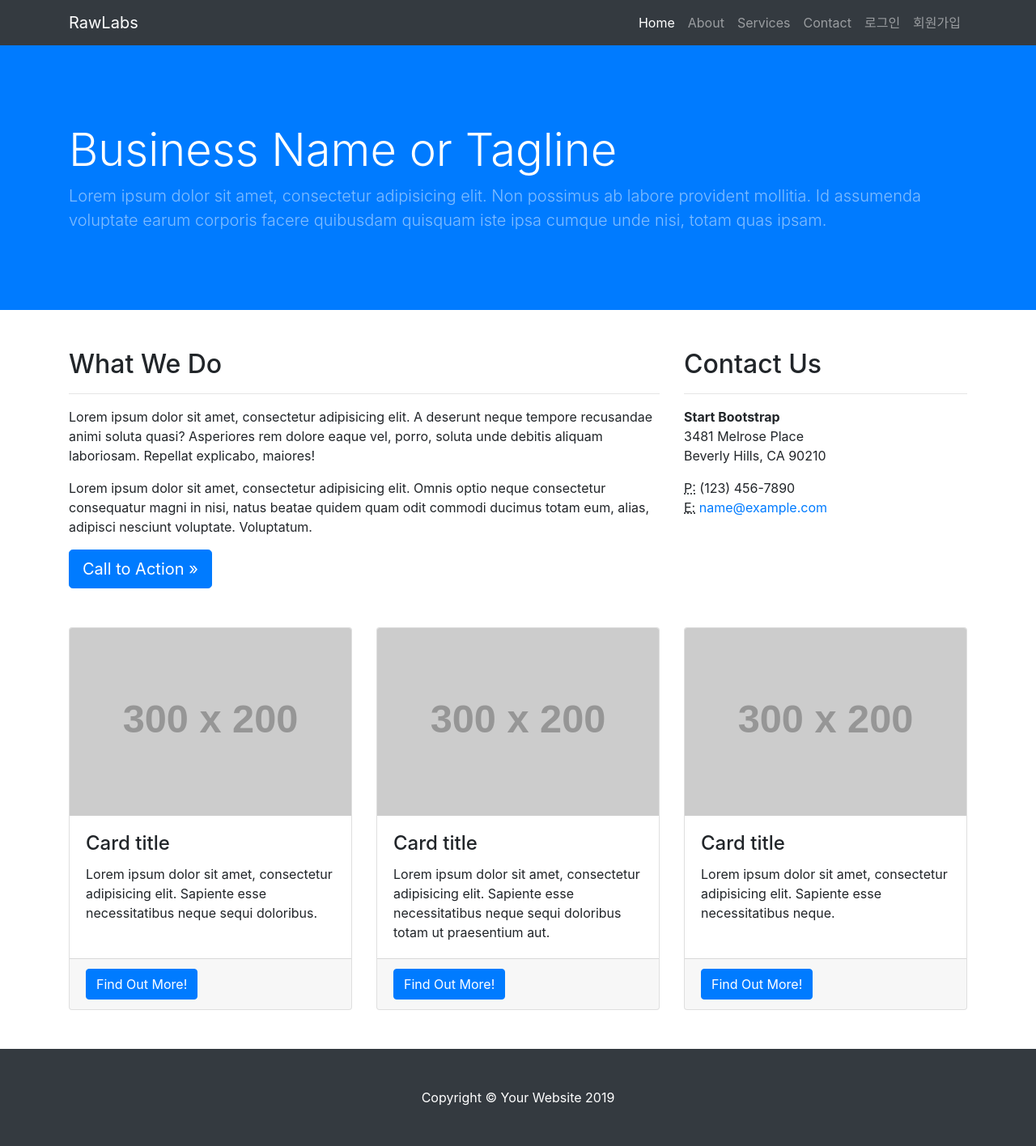
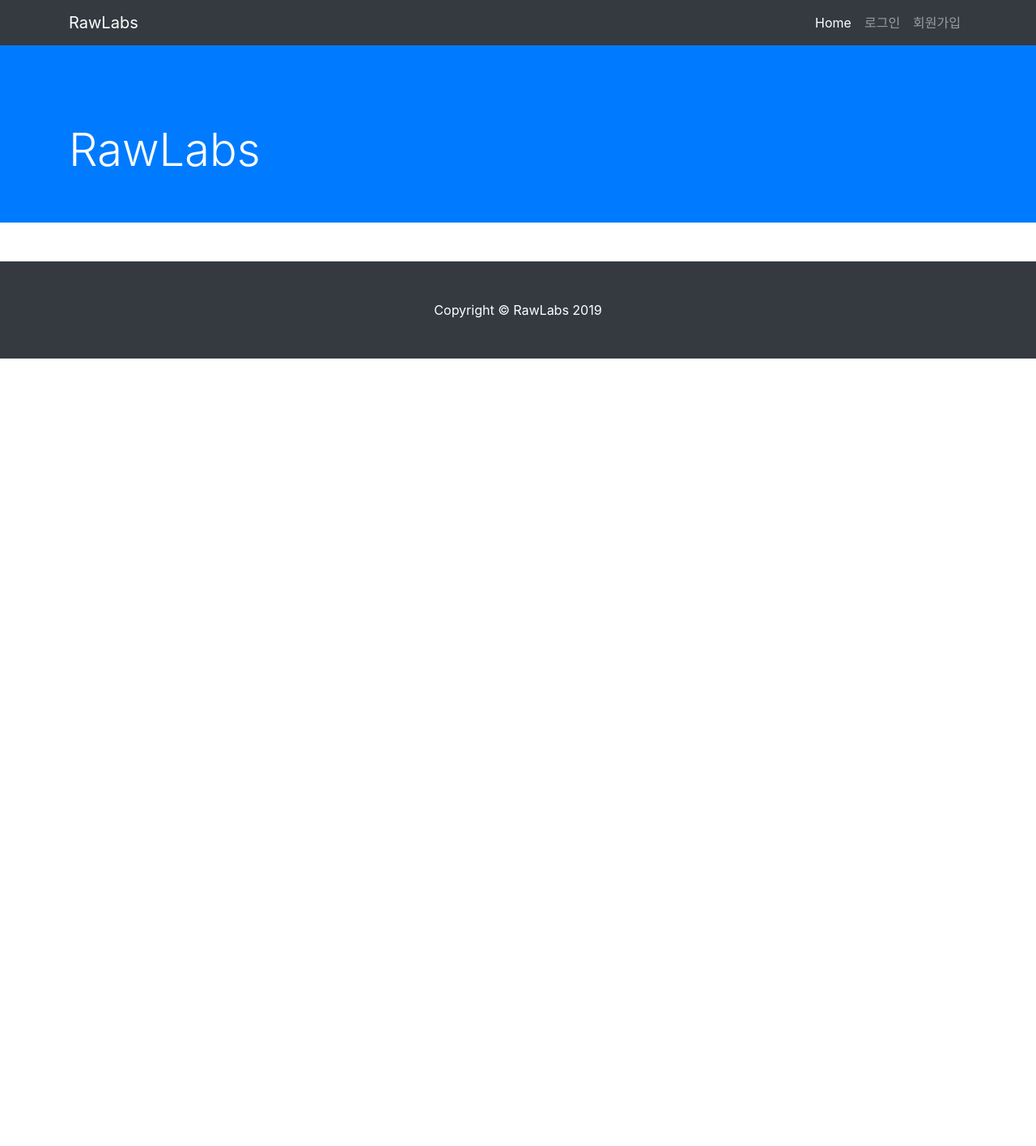
Before and after one commit to rawlabs-kr/rawlabs, a Django app: page / in a window 1280 px wide. Shown: the whole page at 81% size. After the commit the page ends 443 px from the top, so only its background shows below. Run offline with Django 3.2, Linux system fonts and the light colour scheme; grey boxes labelled with a size stand in for pictures from a placeholder-image service; parts of the project's set-up code (start-up, migrations or seed data) failed here and were passed over; some libraries are stand-ins or nearby versions.

Commit message:
프론트엔드 일부 수정

```diff
--- a/dashboard/views.py
+++ b/dashboard/views.py
@@ -24,7 +24,7 @@ class IsAuthenticatedMixin(LoginRequiredMixin):
         if not request.user.is_authenticated:
             return self.handle_no_permission()
         if not request.user.company.is_approved:
-            return self.handle_no_permission()
+            return HttpResponseRedirect(reverse_lazy('landing:not_approved'))
         return super().dispatch(request, *args, **kwargs)
 
 
--- a/landing/urls.py
+++ b/landing/urls.py
@@ -7,6 +7,7 @@ app_name = 'landing'
 
 urlpatterns = [
     path('', LandingIndexView.as_view(), name='index'),
+    path('notapproved/', TemplateView.as_view(template_name='landing/etc/not_approved.html'), name='not_approved'),
     path('500/', TemplateView.as_view(template_name='landing/etc/permission_denied.html'), name='permission_denied'),
     path('404/', TemplateView.as_view(template_name='landing/etc/not_found.html'), name='not_found')
 ]
--- a/templates/dashboard/base.html
+++ b/templates/dashboard/base.html
@@ -9,7 +9,7 @@
     <meta name="description" content="">
     <meta name="author" content="">
 
-    <title>{% block title %}Simple Sidebar - Start Bootstrap Template{% endblock %}</title>
+    <title>{% block title %}RawLabs{% endblock %}</title>
 
     <!-- Bootstrap core CSS -->
     <link href="{% static 'vendor/bootstrap/css/bootstrap.min.css' %}" rel="stylesheet">
--- a/templates/landing/base.html
+++ b/templates/landing/base.html
@@ -9,7 +9,7 @@
     <meta name="description" content="">
     <meta name="author" content="">
 
-    <title>{% block title %}Business Frontpage - Start Bootstrap Template{% endblock %}</title>
+    <title>{% block title %}RawLabs{% endblock %}</title>
 
     <!-- Bootstrap core CSS -->
     <link href="{% static 'vendor/bootstrap/css/bootstrap.min.css' %}" rel="stylesheet">
--- a/templates/landing/index.html
+++ b/templates/landing/index.html
@@ -5,10 +5,7 @@
         <div class="container h-100">
             <div class="row h-100 align-items-center">
                 <div class="col-lg-12">
-                    <h1 class="display-4 text-white mt-5 mb-2">Business Name or Tagline</h1>
-                    <p class="lead mb-5 text-white-50">Lorem ipsum dolor sit amet, consectetur adipisicing elit. Non
-                        possimus ab labore provident mollitia. Id assumenda voluptate earum corporis facere quibusdam
-                        quisquam iste ipsa cumque unde nisi, totam quas ipsam.</p>
+                    <h1 class="display-4 text-white mt-5 mb-2">RawLabs</h1>
                 </div>
             </div>
         </div>
@@ -16,85 +13,85 @@
 {% endblock %}
 
 {% block content %}
-    <div class="container">
-
-        <div class="row">
-            <div class="col-md-8 mb-5">
-                <h2>What We Do</h2>
-                <hr>
-                <p>Lorem ipsum dolor sit amet, consectetur adipisicing elit. A deserunt neque tempore recusandae animi
-                    soluta quasi? Asperiores rem dolore eaque vel, porro, soluta unde debitis aliquam laboriosam.
-                    Repellat
-                    explicabo, maiores!</p>
-                <p>Lorem ipsum dolor sit amet, consectetur adipisicing elit. Omnis optio neque consectetur consequatur
-                    magni
-                    in nisi, natus beatae quidem quam odit commodi ducimus totam eum, alias, adipisci nesciunt
-                    voluptate.
-                    Voluptatum.</p>
-                <a class="btn btn-primary btn-lg" href="#">Call to Action &raquo;</a>
-            </div>
-            <div class="col-md-4 mb-5">
-                <h2>Contact Us</h2>
-                <hr>
-                <address>
-                    <strong>Start Bootstrap</strong>
-                    <br>3481 Melrose Place
-                    <br>Beverly Hills, CA 90210
-                    <br>
-                </address>
-                <address>
-                    <abbr title="Phone">P:</abbr>
-                    (123) 456-7890
-                    <br>
-                    <abbr title="Email">E:</abbr>
-                    <a href="mailto:#">name@example.com</a>
-                </address>
-            </div>
-        </div>
-        <!-- /.row -->
-
-        <div class="row">
-            <div class="col-md-4 mb-5">
-                <div class="card h-100">
-                    <img class="card-img-top" src="http://placehold.it/300x200" alt="">
-                    <div class="card-body">
-                        <h4 class="card-title">Card title</h4>
-                        <p class="card-text">Lorem ipsum dolor sit amet, consectetur adipisicing elit. Sapiente esse
-                            necessitatibus neque sequi doloribus.</p>
-                    </div>
-                    <div class="card-footer">
-                        <a href="#" class="btn btn-primary">Find Out More!</a>
-                    </div>
-                </div>
-            </div>
-            <div class="col-md-4 mb-5">
-                <div class="card h-100">
-                    <img class="card-img-top" src="http://placehold.it/300x200" alt="">
-                    <div class="card-body">
-                        <h4 class="card-title">Card title</h4>
-                        <p class="card-text">Lorem ipsum dolor sit amet, consectetur adipisicing elit. Sapiente esse
-                            necessitatibus neque sequi doloribus totam ut praesentium aut.</p>
-                    </div>
-                    <div class="card-footer">
-                        <a href="#" class="btn btn-primary">Find Out More!</a>
-                    </div>
-                </div>
-            </div>
-            <div class="col-md-4 mb-5">
-                <div class="card h-100">
-                    <img class="card-img-top" src="http://placehold.it/300x200" alt="">
-                    <div class="card-body">
-                        <h4 class="card-title">Card title</h4>
-                        <p class="card-text">Lorem ipsum dolor sit amet, consectetur adipisicing elit. Sapiente esse
-                            necessitatibus neque.</p>
-                    </div>
-                    <div class="card-footer">
-                        <a href="#" class="btn btn-primary">Find Out More!</a>
-                    </div>
-                </div>
-            </div>
-        </div>
-        <!-- /.row -->
-
-    </div>
+{#    <div class="container">#}
+{##}
+{#        <div class="row">#}
+{#            <div class="col-md-8 mb-5">#}
+{#                <h2>What We Do</h2>#}
+{#                <hr>#}
+{#                <p>Lorem ipsum dolor sit amet, consectetur adipisicing elit. A deserunt neque tempore recusandae animi#}
+{#                    soluta quasi? Asperiores rem dolore eaque vel, porro, soluta unde debitis aliquam laboriosam.#}
+{#                    Repellat#}
+{#                    explicabo, maiores!</p>#}
+{#                <p>Lorem ipsum dolor sit amet, consectetur adipisicing elit. Omnis optio neque consectetur consequatur#}
+{#                    magni#}
+{#                    in nisi, natus beatae quidem quam odit commodi ducimus totam eum, alias, adipisci nesciunt#}
+{#                    voluptate.#}
+{#                    Voluptatum.</p>#}
+{#                <a class="btn btn-primary btn-lg" href="#">Call to Action &raquo;</a>#}
+{#            </div>#}
+{#            <div class="col-md-4 mb-5">#}
+{#                <h2>Contact Us</h2>#}
+{#                <hr>#}
+{#                <address>#}
+{#                    <strong>Start Bootstrap</strong>#}
+{#                    <br>3481 Melrose Place#}
+{#                    <br>Beverly Hills, CA 90210#}
+{#                    <br>#}
+{#                </address>#}
+{#                <address>#}
+{#                    <abbr title="Phone">P:</abbr>#}
+{#                    (123) 456-7890#}
+{#                    <br>#}
+{#                    <abbr title="Email">E:</abbr>#}
+{#                    <a href="mailto:#">name@example.com</a>#}
+{#                </address>#}
+{#            </div>#}
+{#        </div>#}
+{#        <!-- /.row -->#}
+{##}
+{#        <div class="row">#}
+{#            <div class="col-md-4 mb-5">#}
+{#                <div class="card h-100">#}
+{#                    <img class="card-img-top" src="http://placehold.it/300x200" alt="">#}
+{#                    <div class="card-body">#}
+{#                        <h4 class="card-title">Card title</h4>#}
+{#                        <p class="card-text">Lorem ipsum dolor sit amet, consectetur adipisicing elit. Sapiente esse#}
+{#                            necessitatibus neque sequi doloribus.</p>#}
+{#                    </div>#}
+{#                    <div class="card-footer">#}
+{#                        <a href="#" class="btn btn-primary">Find Out More!</a>#}
+{#                    </div>#}
+{#                </div>#}
+{#            </div>#}
+{#            <div class="col-md-4 mb-5">#}
+{#                <div class="card h-100">#}
+{#                    <img class="card-img-top" src="http://placehold.it/300x200" alt="">#}
+{#                    <div class="card-body">#}
+{#                        <h4 class="card-title">Card title</h4>#}
+{#                        <p class="card-text">Lorem ipsum dolor sit amet, consectetur adipisicing elit. Sapiente esse#}
+{#                            necessitatibus neque sequi doloribus totam ut praesentium aut.</p>#}
+{#                    </div>#}
+{#                    <div class="card-footer">#}
+{#                        <a href="#" class="btn btn-primary">Find Out More!</a>#}
+{#                    </div>#}
+{#                </div>#}
+{#            </div>#}
+{#            <div class="col-md-4 mb-5">#}
+{#                <div class="card h-100">#}
+{#                    <img class="card-img-top" src="http://placehold.it/300x200" alt="">#}
+{#                    <div class="card-body">#}
+{#                        <h4 class="card-title">Card title</h4>#}
+{#                        <p class="card-text">Lorem ipsum dolor sit amet, consectetur adipisicing elit. Sapiente esse#}
+{#                            necessitatibus neque.</p>#}
+{#                    </div>#}
+{#                    <div class="card-footer">#}
+{#                        <a href="#" class="btn btn-primary">Find Out More!</a>#}
+{#                    </div>#}
+{#                </div>#}
+{#            </div>#}
+{#        </div>#}
+{#        <!-- /.row -->#}
+{##}
+{#    </div>#}
 {% endblock %}
--- a/templates/landing/partial/footer.html
+++ b/templates/landing/partial/footer.html
@@ -1,6 +1,6 @@
 <footer class="py-5 bg-dark">
     <div class="container">
-        <p class="m-0 text-center text-white">Copyright &copy; Your Website 2019</p>
+        <p class="m-0 text-center text-white">Copyright &copy; RawLabs 2019</p>
     </div>
     <!-- /.container -->
 </footer>
--- a/templates/landing/partial/navbar.html
+++ b/templates/landing/partial/navbar.html
@@ -12,16 +12,19 @@
                         <span class="sr-only">(current)</span>
                     </a>
                 </li>
+{#                <li class="nav-item">#}
+{#                    <a class="nav-link" href="#">About</a>#}
+{#                </li>#}
+{#                <li class="nav-item">#}
+{#                    <a class="nav-link" href="#">Services</a>#}
+{#                </li>#}
+{#                <li class="nav-item">#}
+{#                    <a class="nav-link" href="#">Contact</a>#}
+{#                </li>#}
+                {% if user.is_authenticated %}
                 <li class="nav-item">
-                    <a class="nav-link" href="#">About</a>
+                    <a class="nav-link" href="{% url 'dashboard:index' %}">대시보드</a>
                 </li>
-                <li class="nav-item">
-                    <a class="nav-link" href="#">Services</a>
-                </li>
-                <li class="nav-item">
-                    <a class="nav-link" href="#">Contact</a>
-                </li>
-                {% if user.is_authenticated %}
                 <li class="nav-item">
                     <a class="nav-link" href="{% url 'account:logout' %}">로그아웃</a>
                 </li>
```
Also changed, not shown: templates/landing/etc/not_approved.html (added, +42 -0 lines).
